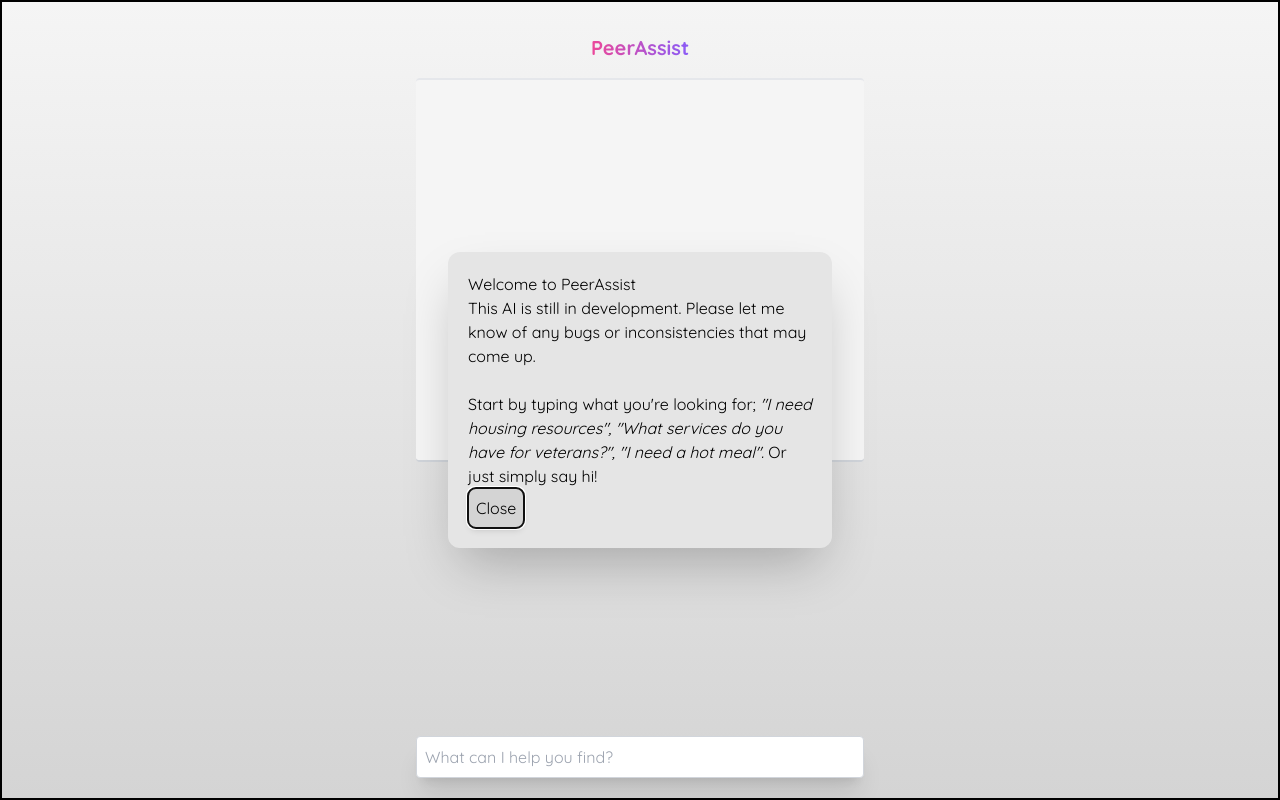
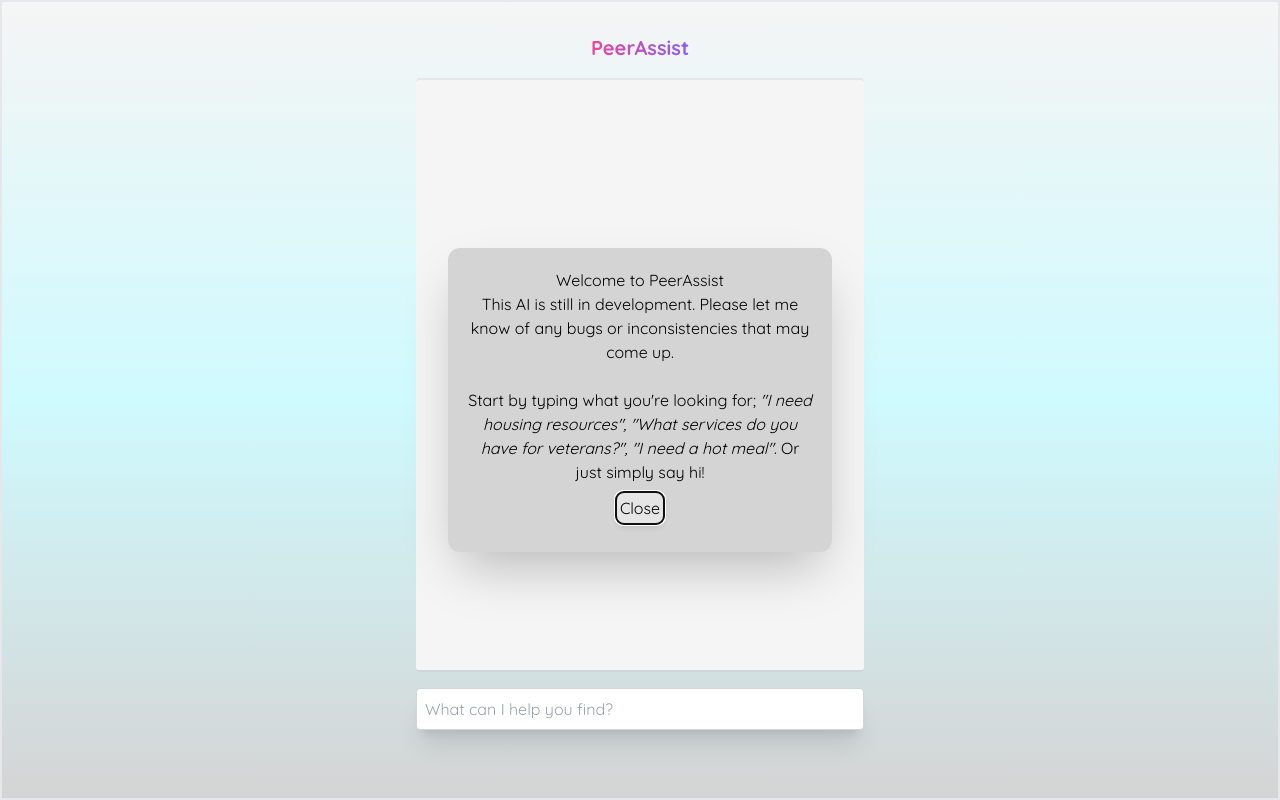
Before and after one commit to synbyte/Cohere-AI, a Next.js app: page / in a window 1280 px wide. Built offline with nearby package versions, Linux system fonts and the light colour scheme.

Commit message:
changed messages window to min-h-96 and added bottom padding of 20

```diff
--- a/app/page.tsx
+++ b/app/page.tsx
@@ -17,7 +17,7 @@
   }, [messages]);
 
   return (
-    <div className="p-8 border-2 border-black h-full bg-gradient-to-b from-neutral-100 to-neutral-300">
+    <div className="p-8 pb-20 border-2 h-full bg-gradient-to-b from-neutral-100 via-cyan-100 to-neutral-300">
       <header className="text-center">
         <div className="text-xl font-extrabold ...">
           <span className="bg-clip-text text-transparent bg-gradient-to-r from-pink-500 to-violet-500">
@@ -28,8 +28,8 @@
         </div>
       </header>
       <Dialog id='dialog' open={isOpen} onClose={() => setIsOpen(false)}>
-      <div className='fixed inset-0 flex w-screen items-center justify-center p-4 '>
-      <Dialog.Panel className="w-full max-w-sm rounded-xl bg-neutral-200 p-5 shadow-2xl">
+      <div className='fixed inset-0 flex w-screen text-center items-center justify-center p-4 '>
+      <Dialog.Panel className="w-full max-w-sm rounded-xl bg-neutral-300 p-5 shadow-2xl">
         <Dialog.Title>Welcome to PeerAssist</Dialog.Title>
         <Dialog.Description>
 
@@ -39,13 +39,13 @@
           This AI is still in development. Please let me know of any bugs or inconsistencies that may come up.</p>
           <br/><p>Start by typing what you&#39;re looking for; <i>&quot;I need housing resources&quot;, &quot;What services do you have for veterans?&quot;, &quot;I need a hot meal&quot;.</i> Or just simply say hi!</p>
 
-        <button className='rounded-lg shadow-md bg-neutral-300 p-2' onClick={() => setIsOpen(false)}>Close</button>
+        <button className='rounded-lg shadow-md bg-neutral-200 p-1 m-2' onClick={() => setIsOpen(false)}>Close</button>
 
       </Dialog.Panel>
       </div>
     </Dialog>
       <div className="flex flex-col justify-between w-full max-w-md mx-auto h-full">
-        <div id='messages' className="flex-grow overflow-y-scroll max-h-96 my-4 rounded bg-neutral-100 border-t-2 border-b-2 border-b-gray-300">
+        <div id='messages' className="flex-grow overflow-y-scroll min-h-96 my-4 rounded bg-neutral-100 border-t-2 border-b-2 border-b-gray-300">
           {messages.map(m => (
             <div key={m.id} className="whitespace-pre-wrap p-1">
               {m.role === 'user' ? <span className="text-fuchsia-600">You: </span> : <span className="text-blue-700">AI: </span>}
```
